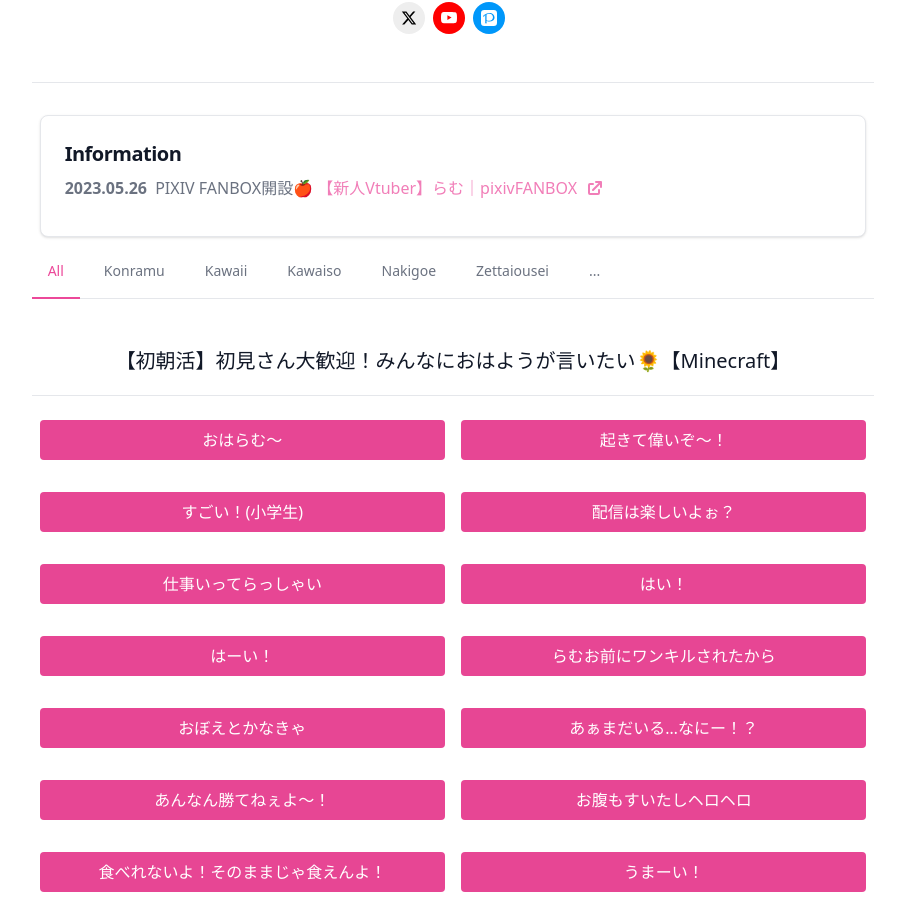
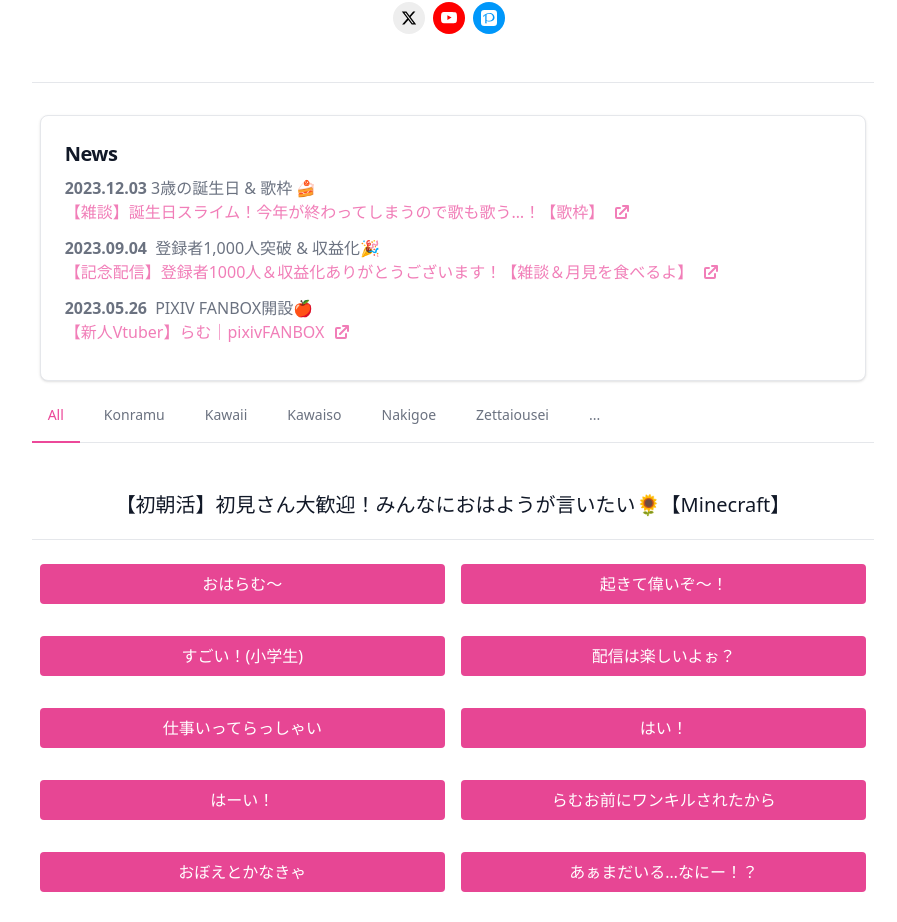
Before and after one commit to konramusaurus/konramu.com, a Nuxt app: page / in a window 1280 px wide. Shown: the part 863-1785 px from the top of the page, without its empty margins (187-1084 px from the left). Built offline with nearby package versions, Linux system fonts and the light colour scheme.

Commit message:
good news

```diff
--- a/components/fanbox-embed.vue
+++ b/components/fanbox-embed.vue
@@ -1,9 +1,30 @@
 <template>
   <div class="p-2 w-full pt-8 mt-8 border-t border-gray-200 text-left">
     <div class="p-6 bg-white border border-gray-200 rounded-lg shadow dark:bg-gray-800 dark:border-gray-700">
-      <h5 class="mb-2 text-xl font-semibold tracking-tight text-gray-900 dark:text-white">Information</h5>
+      <h5 class="mb-2 text-xl font-semibold tracking-tight text-gray-900 dark:text-white">News</h5>
+
       <p class="mb-3 font-normal text-gray-500 dark:text-gray-400">
-        <span class="mr-1 font-semibold">2023.05.26</span> PIXIV FANBOX開設🍎
+        <span class="mr-1 font-semibold">2023.12.03</span>3歳の誕生日 & 歌枠 🍰<br>
+        <span>
+          <a href="https://www.youtube.com/watch?v=FIhZ13BQJeQ" class="inline-flex items-center text-pink-400 hover:underline">
+            【雑談】誕生日スライム！今年が終わってしまうので歌も歌う…！【歌枠】
+            <svg class="w-5 h-5 ml-2" fill="currentColor" viewBox="0 0 20 20" xmlns="http://www.w3.org/2000/svg"><path d="M11 3a1 1 0 100 2h2.586l-6.293 6.293a1 1 0 101.414 1.414L15 6.414V9a1 1 0 102 0V4a1 1 0 00-1-1h-5z"></path><path d="M5 5a2 2 0 00-2 2v8a2 2 0 002 2h8a2 2 0 002-2v-3a1 1 0 10-2 0v3H5V7h3a1 1 0 000-2H5z"></path></svg>
+          </a>
+        </span>
+      </p>
+
+      <p class="mb-3 font-normal text-gray-500 dark:text-gray-400">
+        <span class="mr-1 font-semibold">2023.09.04</span> 登録者1,000人突破 & 収益化🎉<br>
+        <span>
+          <a href="https://www.youtube.com/watch?v=LaLJS8vysro" class="inline-flex items-center text-pink-400 hover:underline">
+            【記念配信】登録者1000人＆収益化ありがとうございます！【雑談＆月見を食べるよ】
+            <svg class="w-5 h-5 ml-2" fill="currentColor" viewBox="0 0 20 20" xmlns="http://www.w3.org/2000/svg"><path d="M11 3a1 1 0 100 2h2.586l-6.293 6.293a1 1 0 101.414 1.414L15 6.414V9a1 1 0 102 0V4a1 1 0 00-1-1h-5z"></path><path d="M5 5a2 2 0 00-2 2v8a2 2 0 002 2h8a2 2 0 002-2v-3a1 1 0 10-2 0v3H5V7h3a1 1 0 000-2H5z"></path></svg>
+          </a>
+        </span>
+      </p>
+
+      <p class="mb-3 font-normal text-gray-500 dark:text-gray-400">
+        <span class="mr-1 font-semibold">2023.05.26</span> PIXIV FANBOX開設🍎<br>
         <span>
           <a href="https://slime-ramu.fanbox.cc/" class="inline-flex items-center text-pink-400 hover:underline">
             【新人Vtuber】らむ｜pixivFANBOX
@@ -11,6 +32,7 @@
           </a>
         </span>
       </p>
+
     </div>
   </div>
 </template>
```
